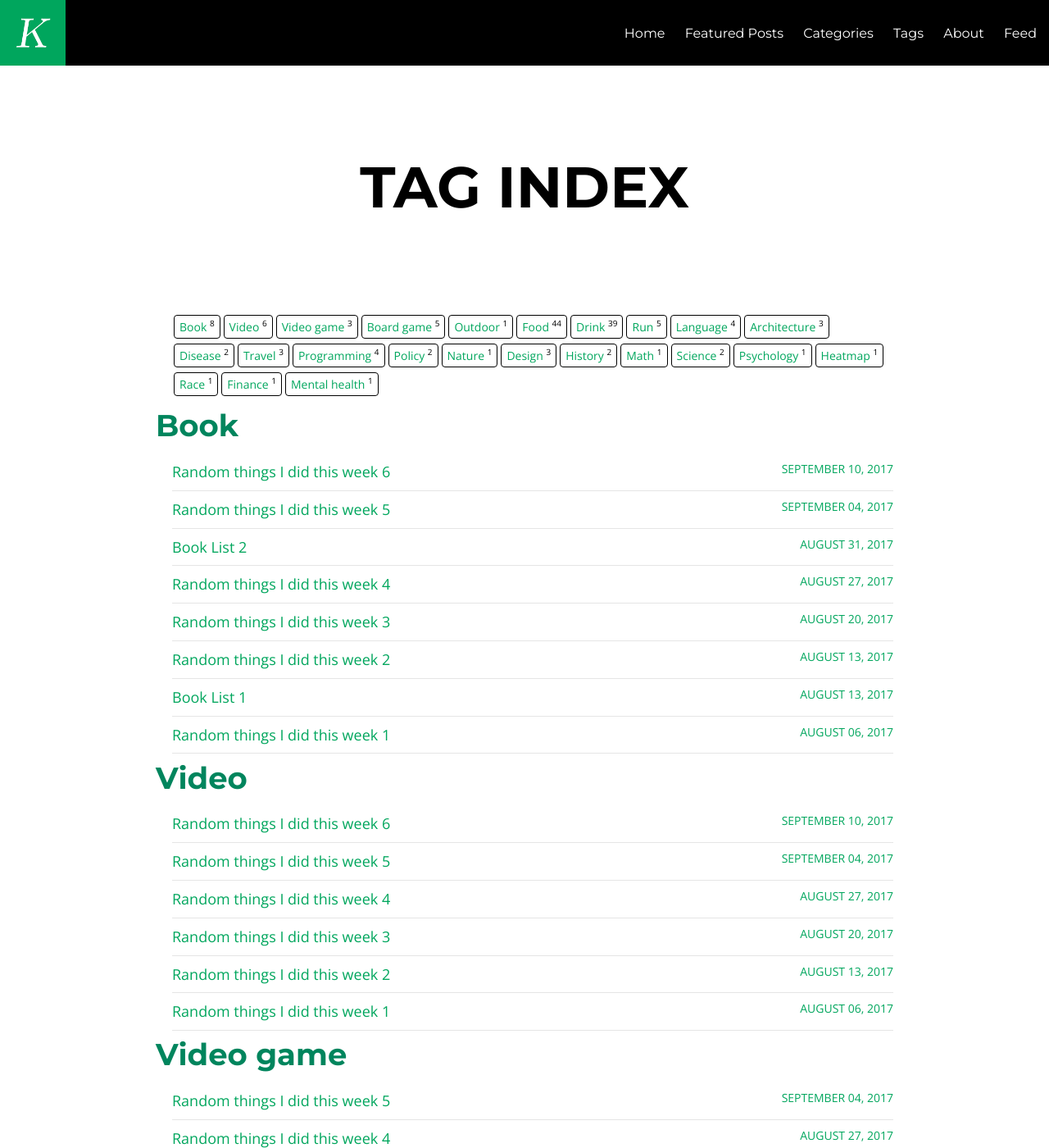
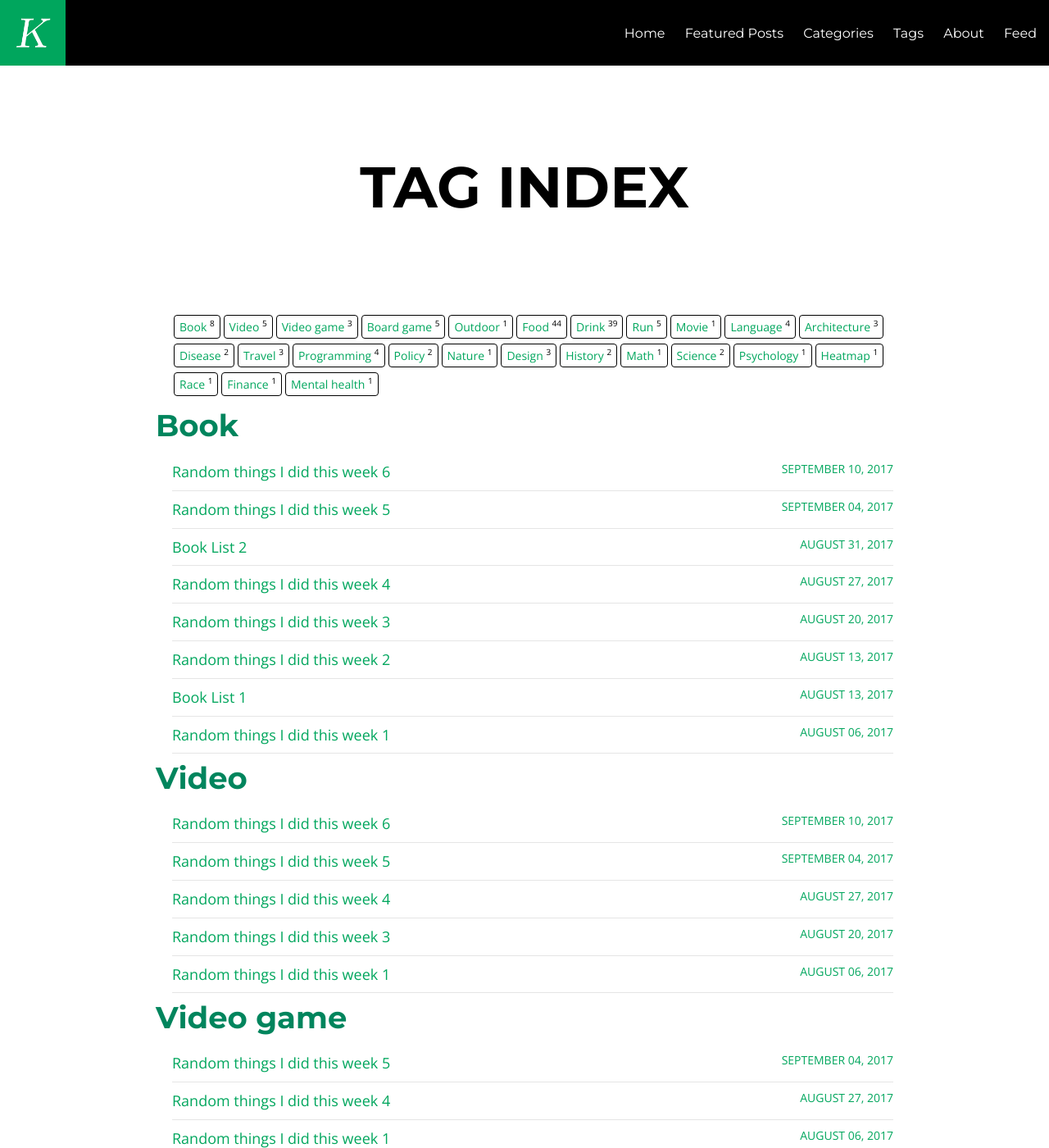
Before and after one commit to kcmlin/kcmlin.github.io, a Jekyll site: the page built from tags.html, in a window 1280 px wide and 1400 px high. Shown: the whole window at 82% size. Built offline with Jekyll 4.4.1, drawn with Linux system fonts in a browser that asks for light colours; nearby versions of some CDN libraries; some of the changed text lies outside the part shown.

Commit message:
Update 2017-08-13-random2.md

```diff
--- a/_posts/2017-08-13-random2.md
+++ b/_posts/2017-08-13-random2.md
@@ -5,7 +5,7 @@ categories: other
 tags:
   - run
   - book
-  - video
+  - movie
   - board game
   - language
 comments: false
```
